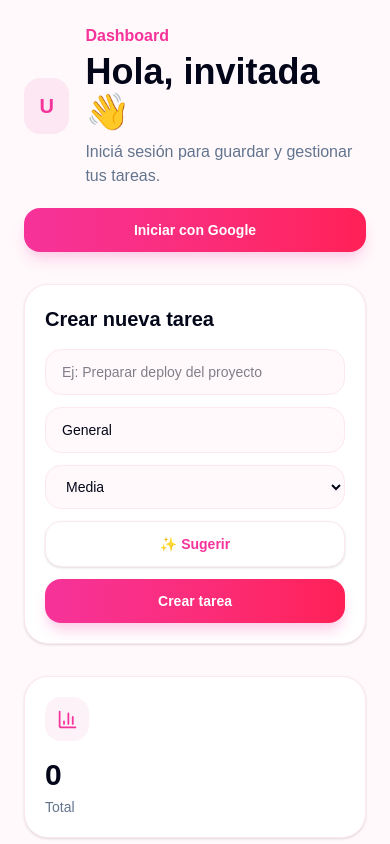
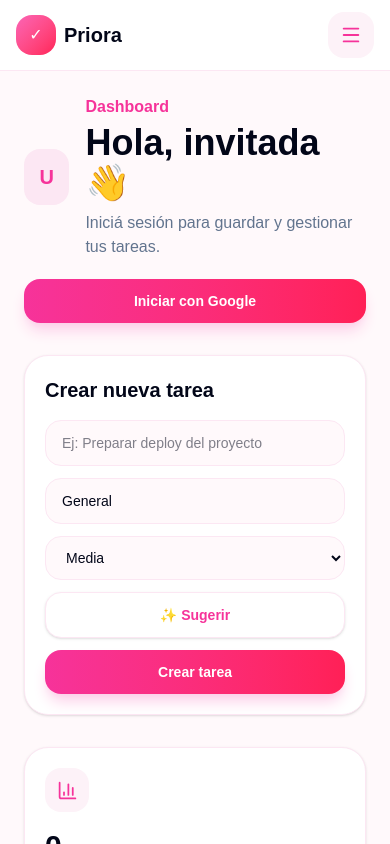
Before and after one commit to moracicero/priora, a Next.js app: page /dashboard in a window 390 px wide. Shown: the top 844 px of the page. Built offline with nearby package versions, Linux system fonts and the light colour scheme; no server answers.

Commit message:
fix: add mobile menu to dashboard

```diff
--- a/app/dashboard/page.tsx
+++ b/app/dashboard/page.tsx
@@ -3,7 +3,14 @@
 /* eslint-disable react-hooks/exhaustive-deps */
 
 import { useEffect, useState } from "react";
-import { CheckCircle2, LayoutDashboard, LogOut, User } from "lucide-react";
+import {
+  CheckCircle2,
+  LayoutDashboard,
+  LogOut,
+  Menu,
+  User,
+  X,
+} from "lucide-react";
 import Link from "next/link";
 import type { User as SupabaseUser } from "@supabase/supabase-js";
 
@@ -50,6 +57,7 @@ function suggestPriority(title: string): Task["priority"] {
 
 export default function DashboardPage() {
   const [loading, setLoading] = useState(true);
+  const [isMenuOpen, setIsMenuOpen] = useState(false);
   const [taskTitle, setTaskTitle] = useState("");
   const [taskCategory, setTaskCategory] = useState("General");
   const [taskPriority, setTaskPriority] = useState<Task["priority"]>("Media");
@@ -223,6 +231,62 @@ export default function DashboardPage() {
 
   return (
     <main className="min-h-screen bg-[#FFF9FB] text-slate-950">
+      <header className="sticky top-0 z-50 border-b border-pink-100 bg-white/95 px-4 py-3 backdrop-blur lg:hidden">
+  <div className="flex items-center justify-between">
+    <Link href="/dashboard" className="flex items-center gap-2">
+      <div className="flex h-10 w-10 items-center justify-center rounded-2xl bg-gradient-to-br from-pink-400 to-rose-500 text-white">
+        ✓
+      </div>
+      <span className="text-xl font-black">Priora</span>
+    </Link>
+
+    <button
+      onClick={() => setIsMenuOpen((prev) => !prev)}
+      className="rounded-2xl bg-pink-50 p-3 text-pink-500"
+    >
+      {isMenuOpen ? <X size={22} /> : <Menu size={22} />}
+    </button>
+  </div>
+
+  {isMenuOpen && (
+    <nav className="mt-4 grid gap-2 rounded-3xl border border-pink-100 bg-white p-3 shadow-lg shadow-pink-100">
+      <Link
+        href="/dashboard"
+        onClick={() => setIsMenuOpen(false)}
+        className="flex items-center gap-3 rounded-2xl bg-pink-50 px-4 py-3 text-sm font-black text-pink-500"
+      >
+        <LayoutDashboard size={18} />
+        Dashboard
+      </Link>
+
+      <Link
+        href="/tasks"
+        onClick={() => setIsMenuOpen(false)}
+        className="flex items-center gap-3 rounded-2xl px-4 py-3 text-sm font-black text-slate-500 hover:bg-pink-50 hover:text-pink-500"
+      >
+        <CheckCircle2 size={18} />
+        Tareas
+      </Link>
+
+      <Link
+        href="/profile"
+        onClick={() => setIsMenuOpen(false)}
+        className="flex items-center gap-3 rounded-2xl px-4 py-3 text-sm font-black text-slate-500 hover:bg-pink-50 hover:text-pink-500"
+      >
+        <User size={18} />
+        Perfil
+      </Link>
+
+      <button
+        onClick={handleLogout}
+        className="flex items-center gap-3 rounded-2xl px-4 py-3 text-sm font-black text-slate-500 hover:bg-pink-50 hover:text-pink-500"
+      >
+        <LogOut size={18} />
+        Cerrar sesión
+      </button>
+    </nav>
+  )}
+</header>
       <div className="grid min-h-screen lg:grid-cols-[280px_1fr]">
         <aside className="hidden border-r border-pink-100 bg-white/80 p-6 lg:block">
           <div className="flex items-center gap-3">
```
